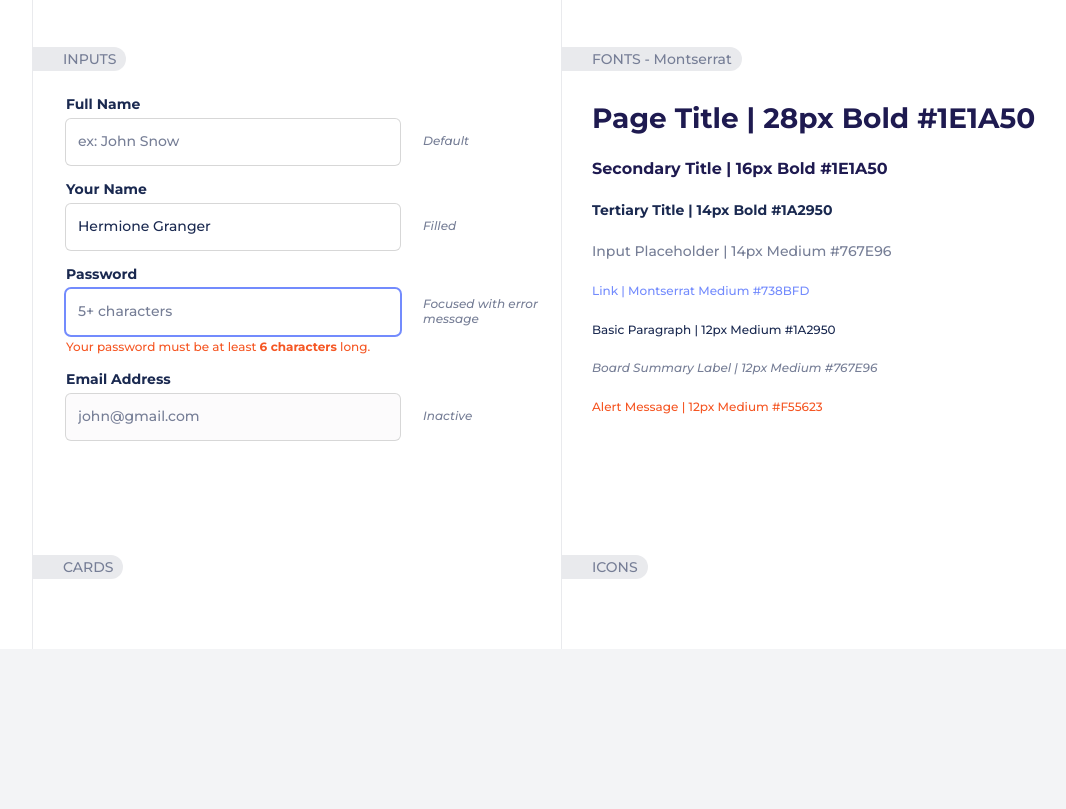
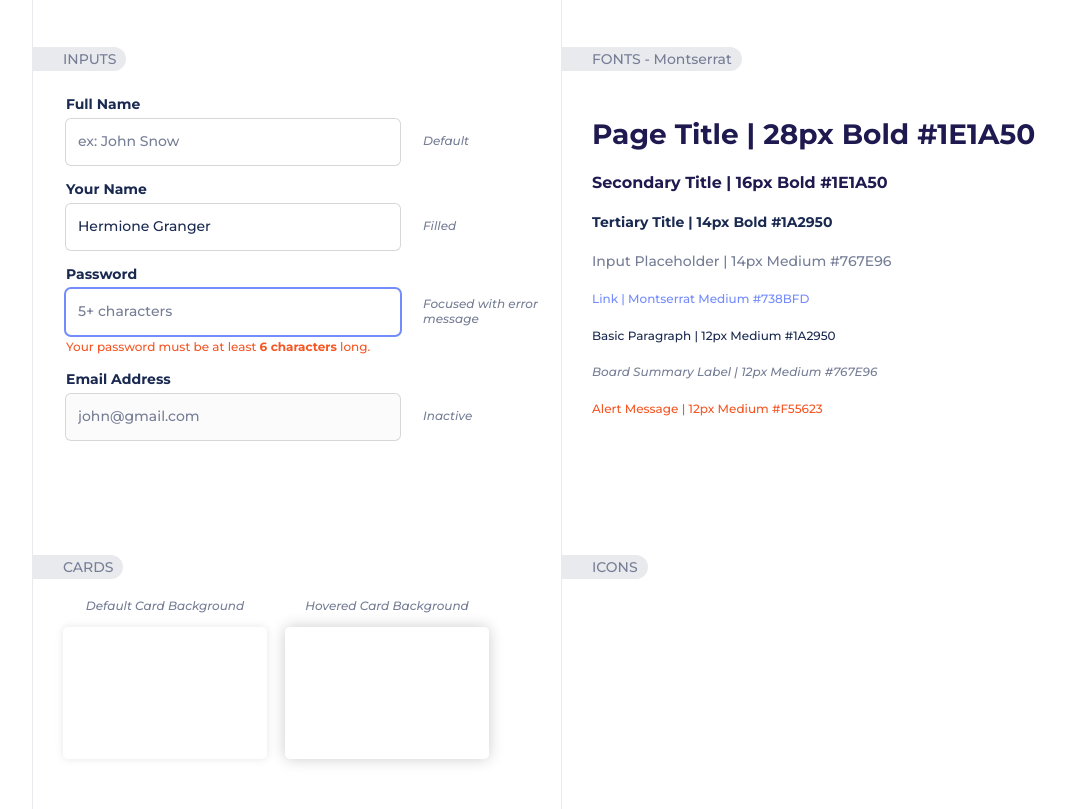
Before and after one commit to Yoona8/i-code-this, a plain HTML site: page roadmap/style-guide/index.html in a window 1280 px wide. Shown: the part 398-1207 px from the top of the page, without its empty margins (48-1114 px from the left). Before the commit the page ends 1047 px from the top, so only its background shows below. Drawn offline with Linux system fonts and the light colour scheme.

Commit message:
feature: Add cards block

```diff
--- a/roadmap/style-guide/index.html
+++ b/roadmap/style-guide/index.html
@@ -31,7 +31,7 @@
             <button class="button button--primary" type="button">Primary Button</button>
           </td>
           <td class="buttons__cell">
-            <button class="button button--primary" type="button" hovered>
+            <button class="button button--primary" type="button" data-hovered>
               Primary Button
             </button>
           </td>
@@ -41,7 +41,7 @@
             <button class="button button--secondary" type="button">Secondary Button</button>
           </td>
           <td class="buttons__cell">
-            <button class="button button--secondary" type="button" hovered>Secondary Button</button>
+            <button class="button button--secondary" type="button" data-hovered>Secondary Button</button>
           </td>
         </tr>
       </tbody>
@@ -179,6 +179,20 @@
   </article>
   <article class="ui-block">
     <h2 class="ui-block__title">Cards</h2>
+    <div class="ui-block__content cards">
+      <div class="cards__card">
+        <p class="cards__description summary">Default Card Background</p>
+        <div class="cards__example card">
+          <span class="visually-hidden">Default Card Example</span>
+        </div>
+      </div>
+      <div class="cards__card">
+        <p class="cards__description summary">Hovered Card Background</p>
+        <div class="cards__example card" data-hovered>
+          <span class="visually-hidden">Hovered Card Example</span>
+        </div>
+      </div>
+    </div>
   </article>
   <article class="ui-block">
     <h2 class="ui-block__title">Icons</h2>
--- a/roadmap/style-guide/styles.css
+++ b/roadmap/style-guide/styles.css
@@ -120,7 +120,7 @@ body {
 }
 
 .button:hover,
-.button[hovered] {
+.button[data-hovered] {
   box-shadow: 0 2px 7px 0 rgba(0, 0, 0, 0.1);
 }
 
@@ -155,12 +155,12 @@ body {
 
 .fonts {
   margin: 0;
-  padding: 10px 0 0 30px;
+  padding: 26px 0 0 30px;
   list-style: none;
 }
 
 .fonts li:not(:last-child) {
-  margin-bottom: 24px;
+  margin-bottom: 22px;
 }
 
 .title-1,
@@ -267,3 +267,29 @@ body {
 .input__field:disabled {
   background-color: var(--color-field-bg-disabled);
 }
+
+.cards {
+  display: grid;
+  gap: 18px;
+  grid-template-columns: repeat(2, 204px);
+}
+
+.cards__description {
+  margin: 0 0 14px;
+  text-align: center;
+}
+
+.cards__example {
+  width: 100%;
+  height: 132px;
+}
+
+.card {
+  border-radius: 5px;
+  box-shadow: 0 0 8px rgba(0, 0, 0, 0.1);
+}
+
+.card:hover,
+.card[data-hovered] {
+  box-shadow: 0 0 15px rgba(0, 0, 0, 0.2);
+}
```
